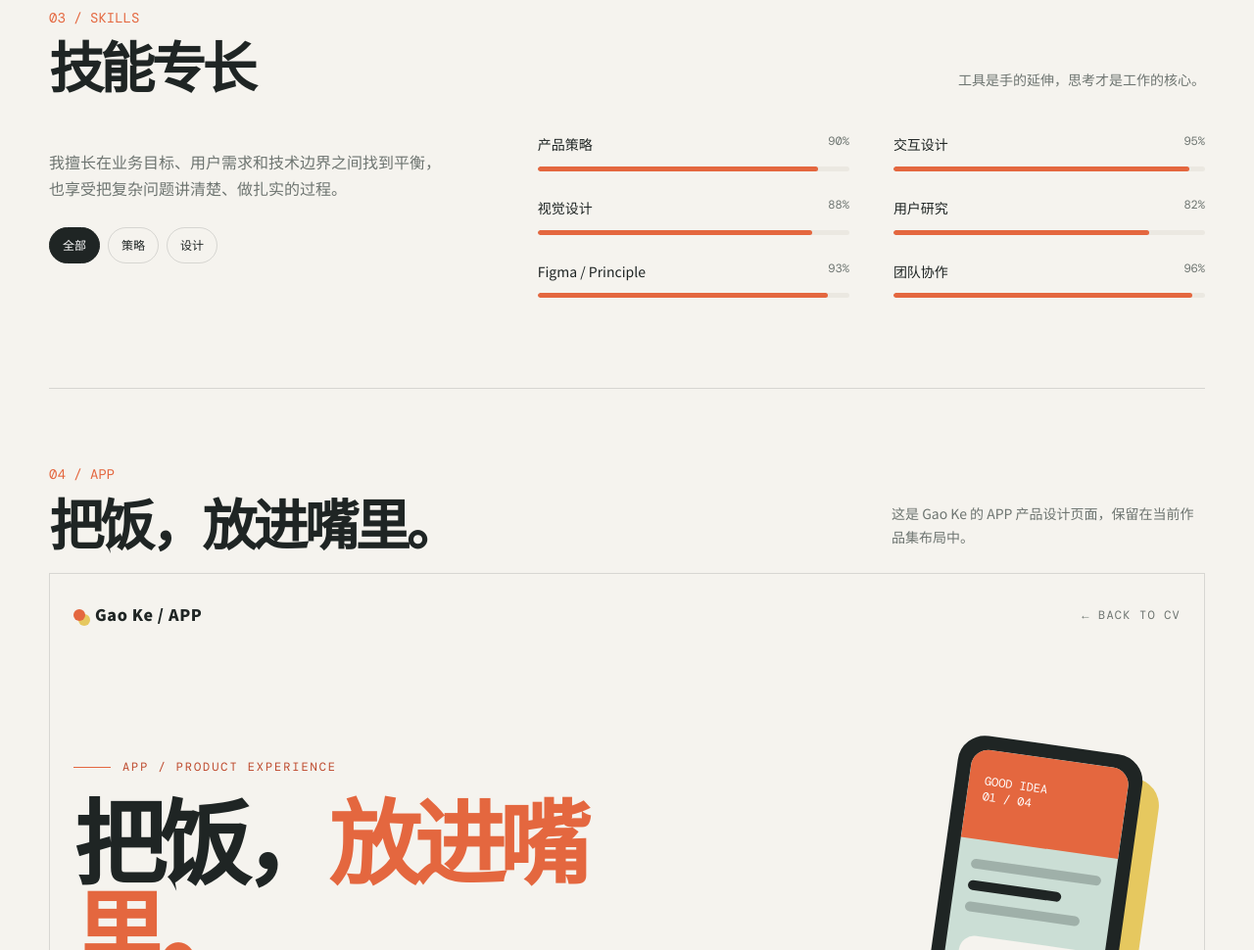
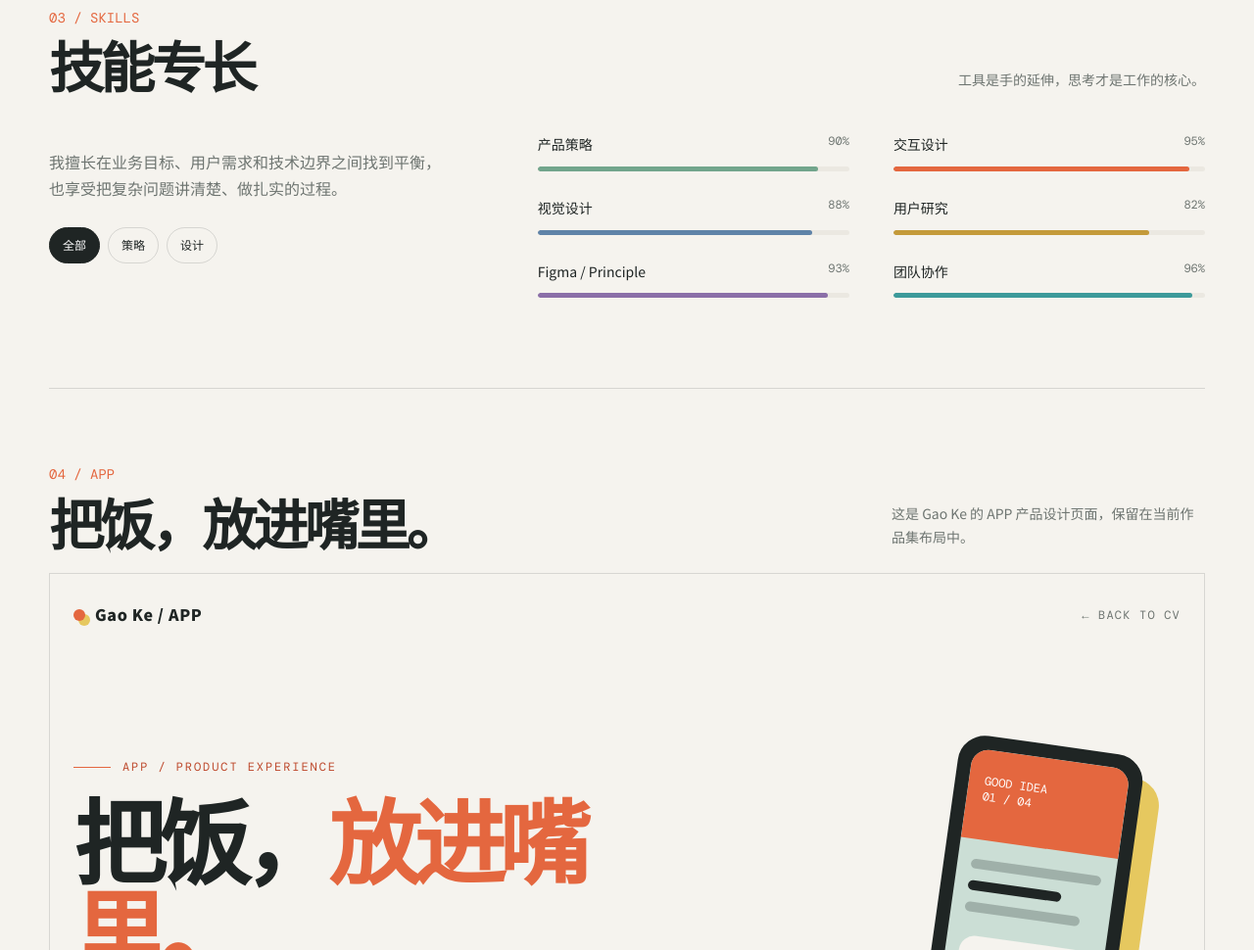
Before and after one commit to EXO-KrisWu-1106/CV, a website: page index.html in a window 1280 px wide. Shown: the part 2305-3275 px from the top of the page at 98% size. Drawn offline with nearby package versions, Linux system fonts and the light colour scheme.

Commit message:
作品更新

```diff
--- a/app.js
+++ b/app.js
@@ -46,7 +46,7 @@ function renderResume() {
       ${sectionHeading('03 / SKILLS', skills.title, skills.note)}
       <div class="skills-layout">
         <div class="skill-intro"><p>${skills.intro}</p><div class="skill-filter" role="group" aria-label="技能筛选">${skills.filters.map((filter, index) => `<button class="filter${index === 0 ? ' active' : ''}" data-filter="${filter.value}">${filter.label}</button>`).join('')}</div></div>
-        <div class="skill-list">${skills.items.map((item) => `<div class="skill-item" data-type="${item.type}"><div class="skill-top"><span>${item.name}</span><span>${item.level}%</span></div><div class="meter"><i style="--level:${item.level}%"></i></div></div>`).join('')}</div>
+        <div class="skill-list">${skills.items.map((item) => `<div class="skill-item" data-type="${item.type}"><div class="skill-top"><span>${item.name}</span><span>${item.level}%</span></div><div class="meter"><i style="--level:${item.level}%;--meter-color:${item.color}"></i></div></div>`).join('')}</div>
       </div>
     </section>
     <section class="shell app-embed reveal" id="app">
--- a/index.html
+++ b/index.html
@@ -116,7 +116,7 @@
     .skill-top { display: flex; justify-content: space-between; gap: 12px; font-size: 14px; }
     .skill-top span:last-child { color: var(--muted); font: 12px 'DM Mono', monospace; }
     .meter { height: 5px; margin-top: 10px; overflow: hidden; border-radius: 10px; background: var(--paper-deep); }
-    .meter i { display: block; width: var(--level); height: 100%; border-radius: inherit; background: var(--accent); transform-origin: left; animation: grow 1.2s cubic-bezier(.2,.7,.2,1) both; }
+    .meter i { display: block; width: var(--level); height: 100%; border-radius: inherit; background: var(--meter-color, #72a58c); transform-origin: left; animation: grow 1.2s cubic-bezier(.2,.7,.2,1) both; }
     @keyframes grow { from { transform: scaleX(0); } to { transform: scaleX(1); } }
 
     .contact { display: grid; grid-template-columns: 1fr 1fr; gap: 80px; align-items: end; }
--- a/resume-data.js
+++ b/resume-data.js
@@ -33,12 +33,12 @@ window.resumeData = {
     intro: '我擅长在业务目标、用户需求和技术边界之间找到平衡，也享受把复杂问题讲清楚、做扎实的过程。',
     filters: [{ label: '全部', value: 'all' }, { label: '策略', value: 'strategy' }, { label: '设计', value: 'craft' }],
     items: [
-      { name: '产品策略', level: 90, type: 'strategy' },
-      { name: '交互设计', level: 95, type: 'craft' },
-      { name: '视觉设计', level: 88, type: 'craft' },
-      { name: '用户研究', level: 82, type: 'strategy' },
-      { name: 'Figma / Principle', level: 93, type: 'craft' },
-      { name: '团队协作', level: 96, type: 'strategy' }
+      { name: '产品策略', level: 90, type: 'strategy', color: '#72a58c' },
+      { name: '交互设计', level: 95, type: 'craft', color: '#e4673f' },
+      { name: '视觉设计', level: 88, type: 'craft', color: '#5f83a8' },
+      { name: '用户研究', level: 82, type: 'strategy', color: '#c49a3a' },
+      { name: 'Figma / Principle', level: 93, type: 'craft', color: '#8b6fa8' },
+      { name: '团队协作', level: 96, type: 'strategy', color: '#3c9a9a' }
     ]
   },
   contact: {
```
